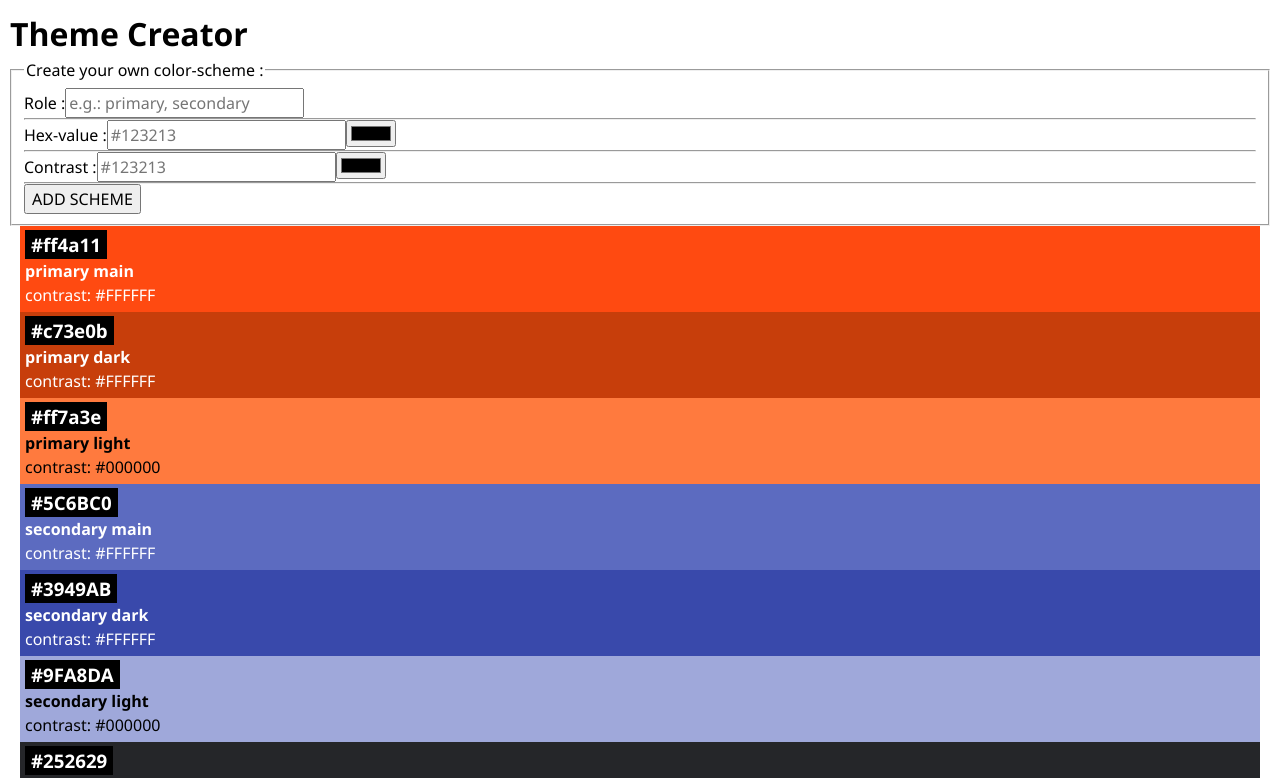
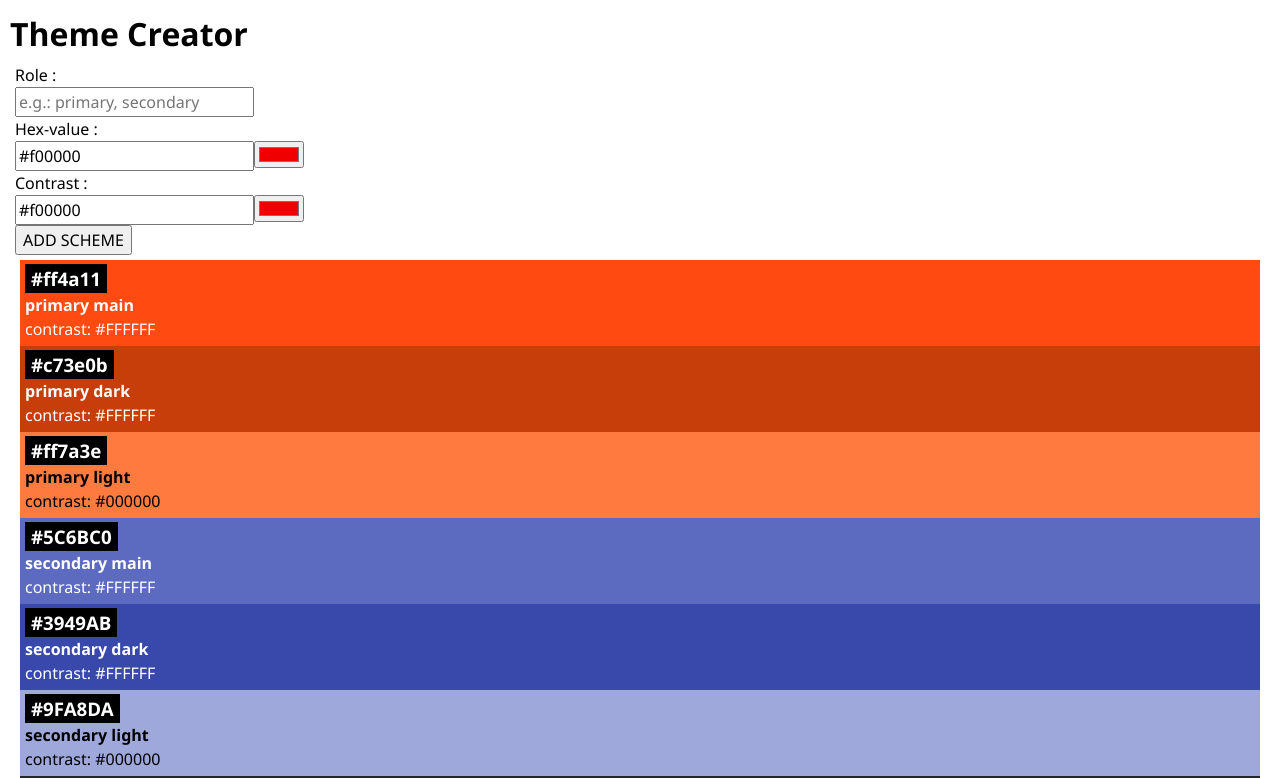
Before and after one commit to Braun-Johannes/Theme-creator, a React (Vite) app: page / in a window 1280 px wide. Shown: the top 778 px of the page. Built offline with nearby package versions, Linux system fonts and the light colour scheme.

Commit message:
added default/ criteria

```diff
--- a/src/Components/ColorForm/ColorForm.jsx
+++ b/src/Components/ColorForm/ColorForm.jsx
@@ -23,9 +23,8 @@ export default function ColorForm({ onAddScheme }) {
 
   return (
     <form onSubmit={handleSubmit}>
-      <fieldset className="">
-        <legend>Create your own color-scheme :</legend>
       <label htmlFor="role">Role :</label>
+      <br />
       <input
         type="text"
         id="role"
@@ -34,16 +33,17 @@ export default function ColorForm({ onAddScheme }) {
         onChange={handleRole}
         placeholder="e.g.: primary, secondary"
         required
-        ></input>
-        <hr />
+      />
+      <br />
       <label htmlFor="hex">Hex-value :</label>
+      <br />
       <ColorInput id="hex" />
-        <hr />
+      <br />
       <label htmlFor="contrastText">Contrast :</label>
+      <br />
       <ColorInput id="contrastText" />
-        <hr />
+      <br />
       <button type="submit">ADD SCHEME</button>
-      </fieldset>
     </form>
   );
 }
--- a/src/Components/ColorForm/colorForm.css
+++ b/src/Components/ColorForm/colorForm.css
@@ -0,0 +1,6 @@
+form {
+  box-sizing: border-box;
+  margin: 0;
+  padding: 5px;
+  left: 25px;
+}
--- a/src/Components/ColorInput/ColorInput.jsx
+++ b/src/Components/ColorInput/ColorInput.jsx
@@ -1,8 +1,7 @@
 import { useState } from "react";
 
 export default function ColorInput({ id }) {
-  const [hex, setHex] = useState("");
-  //maybe filled default, warning in console
+  const [hex, setHex] = useState("#f00000");
 
   function handleHex(event) {
     setHex(event.target.value);
@@ -16,7 +15,6 @@ export default function ColorInput({ id }) {
         type="text"
         value={hex}
         onChange={handleHex}
-        placeholder="#123213"
         required
       ></input>
       <input type="color" value={hex} onChange={handleHex} required></input>
```
Lines whose indentation alone changed are shown as unchanged.
